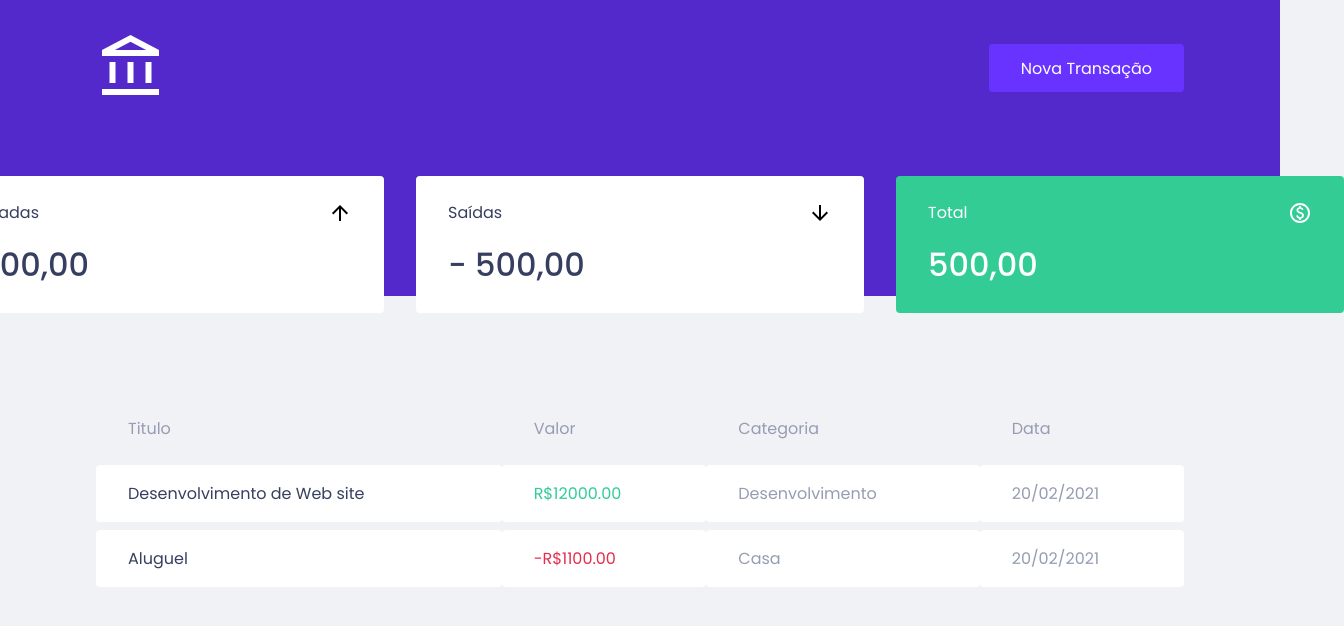
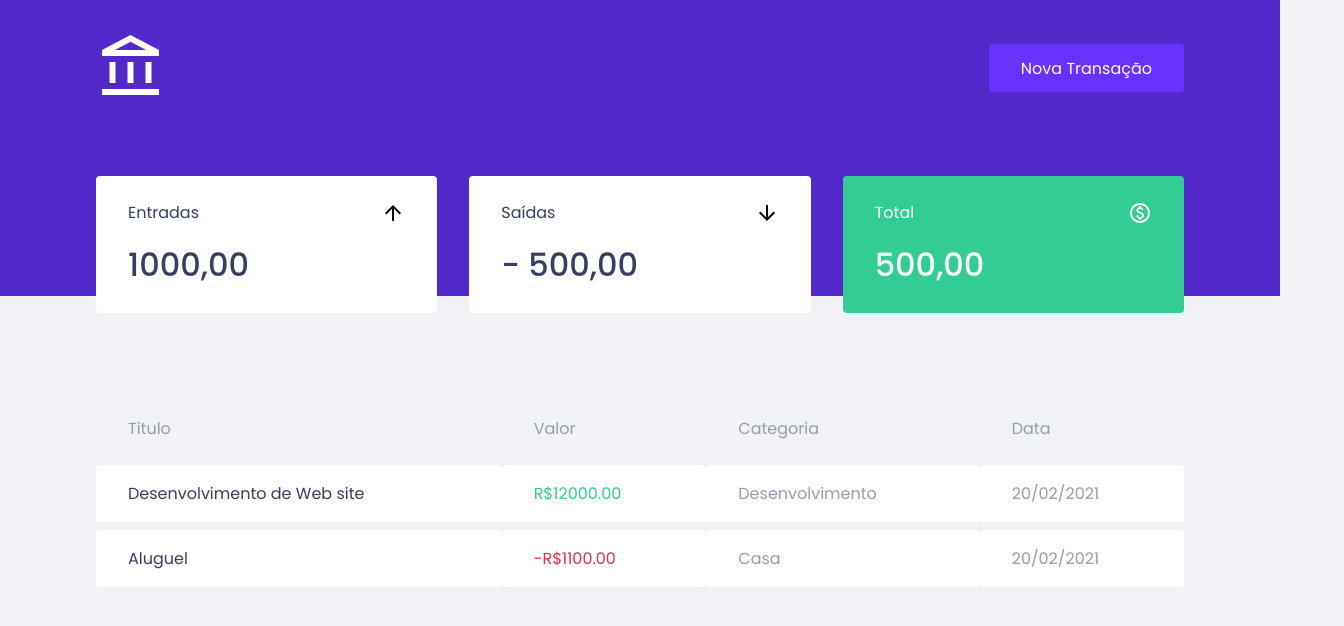
Before and after one commit to Rogerio0Vieira/rvmoney, a React (Create React App) app: page / in a window 1280 px wide. Shown: the top 626 px of the page, 1344 px wide, since content can reach past the window. Built offline with nearby package versions, Linux system fonts and the light colour scheme; no server answers; what miragejs would draw is missing.

Commit message:
Resolvendo problemas de layout
Sumario não quebra mais ao diminuir a tela

```diff
--- a/src/components/Summary/styles.ts
+++ b/src/components/Summary/styles.ts
@@ -4,7 +4,10 @@ export const Container = styled.div`
   display: grid;
   grid-template-columns: repeat(3, 1fr);
   gap: 2rem;
-  margin: -10rem;
+  margin-block: -10rem;
+
+
+
 
   div{
     background: var(--shape);
--- a/src/styles/global.ts
+++ b/src/styles/global.ts
@@ -19,6 +19,7 @@ export const GlobalStyle = createGlobalStyle`
   *{
     margin: 0;
     padding: 0;
+    outline: 0;
     box-sizing: border-box;
 
   }
@@ -35,7 +36,7 @@ export const GlobalStyle = createGlobalStyle`
 
   body{
     background: var(--background);
-    -webkit-from-smoothing: antialiased;
+    -webkit-from-smoothing: antialiased !important;
   }
 
   body, input, textarea, button{
```
